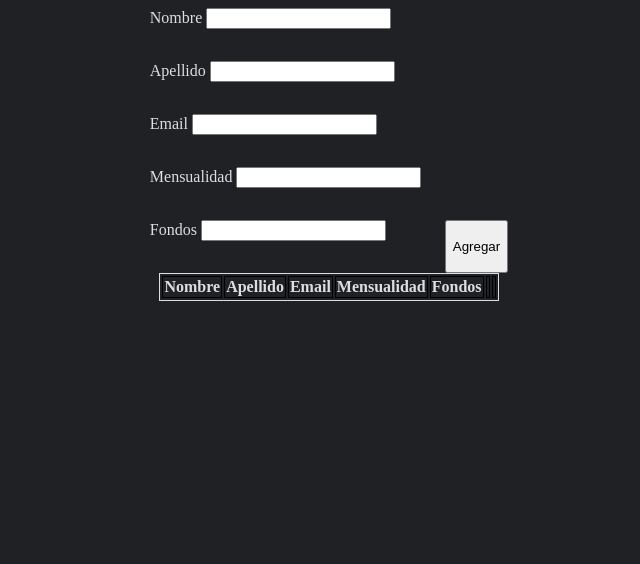
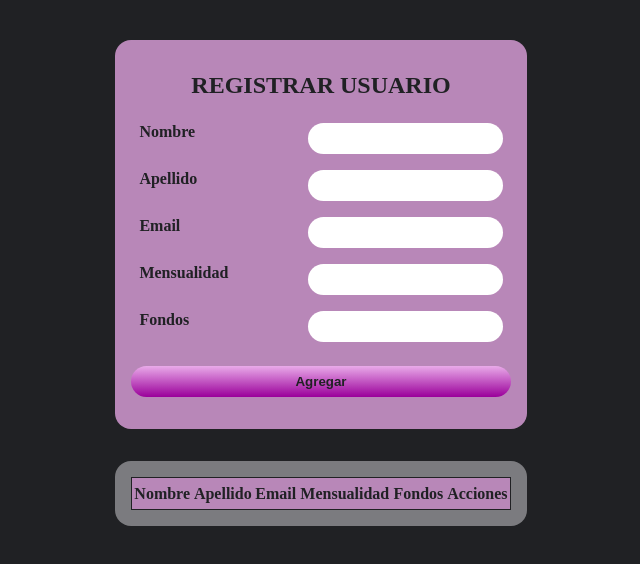
Before and after one commit to jecamora/proyectoWeb, a plain HTML site: page frontend/public/index.html in a window 1280 px wide. Shown: the whole page, without its empty margins (319-959 px from the left). Drawn offline with nearby package versions, Linux system fonts and the light colour scheme; no server answers.

Commit message:
Adding styles debugin

```diff
--- a/frontend/public/css/index.css
+++ b/frontend/public/css/index.css
@@ -1,46 +1,116 @@
 body{
     background-color: #202124;
     color: #dddee1;
-
     display: flex;
     flex-direction: column;
+    justify-content: center;
     align-items: center;
-    justify-content: space-between;
-    width: 100%;
 
 }
 
-#form {
-    width: 28%;
+#form{
+    width: 30%;
     display: flex;
     justify-content: space-between;
-    flex-wrap: wrap;
+    flex-direction: column;
+    background-color: #b887b8;
+    padding: 1rem;
+    border-radius: 1rem 1rem 1rem 1rem;
+    margin: 2rem;
 }
 
-.inputs{
-    margin-bottom: 2rem;
+#form > .form-title{
+    align-items: center;
+    text-align: center;
+    font-size: 1.5rem;
+    font-weight: 600;
+    color: #202124;
 }
 
-.inputs input{
-    margin-right: 1rem;
+#form > .inputs{
+    width: 100;
+    display: flex;
+    flex-direction: row;
+    justify-content: space-between;
+    margin: 0.5rem;
+    color: #202124;
+    font-weight: 600;
+}
+
+#form > .inputs > input{
+    width: 100;
+    font-weight: 600;
+    padding: 0.5rem;
+    border: none;
+    border-radius: 1rem;
+    text-align: center;
+    color: #b887b8;
+}
+
+#form > button{
+    width: 100;
+    font-weight: 600;
+    margin: 1rem 0rem 1rem 0rem;
+    padding: 0.5rem;
+    border: none;
+    border-radius: 1rem;
+    background: #e9aae9;
+    background: linear-gradient(180deg, #e9aae9 0%, rgba(154,0,154,1) 100%);
+    color: #202124;
+}
+
+#form > button:hover{
+    width: 100;
+    font-weight: 600;
+    margin: 1rem 0rem 1rem 0rem;
+    padding: 0.5rem;
+    border: none;
+    border-radius: 1rem;
+    background: #e9aae9;
+    background: linear-gradient(360deg, rgba(233,170,233,1) 0%, rgba(154,0,154,1) 100%);
+    color: #202124;
+}
+/* ------------------------------------------------------------------------------------------- */
+/* Color for validation */
+.errorCobro{
+    background-color: red;
+}
+/* ------------------------------------------------------------------------------------------- */
+
+
+#tableHere{
+    background: rgba(221, 222, 225, 0.479);
+    width: 30%;
+    padding: 1rem;
+    border-radius: 1rem 1rem 1rem 1rem;
 }
 
 #table{
-    border: 1px solid;
+    width: 100%;
+    border-collapse: collapse;
+    padding: 2rem;
+    width: 100%;
+}
+#tableHere>#table>thead{
+    height: 2rem;
 }
 
-.thead th{
-    border: 1px solid black;
+#tableHere>#table>thead>tr{
+    color: #202124;
+    background-color: #b887b8;
+    text-align: center;
+    border: 1px solid  #202124;
 }
 
-.rows td{
-    border: 1px solid black;
+#tableHere>#table>tbody{
+    text-align: center;
 }
 
-.rows td:hover{
-    cursor: pointer;
+#tableHere>#table>tbody>tr>td{
+    height: 2rem;
+    border: 1px solid  #202124;
 }
 
-.errorCobro{
-    background-color: red;
+#tableHere>#table>tbody>tr>td:first-of-type{
+    text-align: center;
 }
--- a/frontend/public/index.html
+++ b/frontend/public/index.html
@@ -11,8 +11,10 @@
     <title>Document</title>
 </head>
 
-<body >
+<body>
+
     <div id="form" method="post">
+        <h1 class="form-title">REGISTRAR USUARIO</h1>
         <div class="inputs">
             <label for="nombre">Nombre</label>
             <input type="text" name="nombre" id="nombre">
@@ -48,8 +50,7 @@
                     <th>Email</th>
                     <th>Mensualidad</th>
                     <th>Fondos</th>
-                    <th></th>
-                    <th></th>
+                    <th colspan="2">Acciones</th>
                 </tr>
             </thead>
             <tbody class="rows">
```
Also changed, not shown: frontend/public/js/jquery.js.
